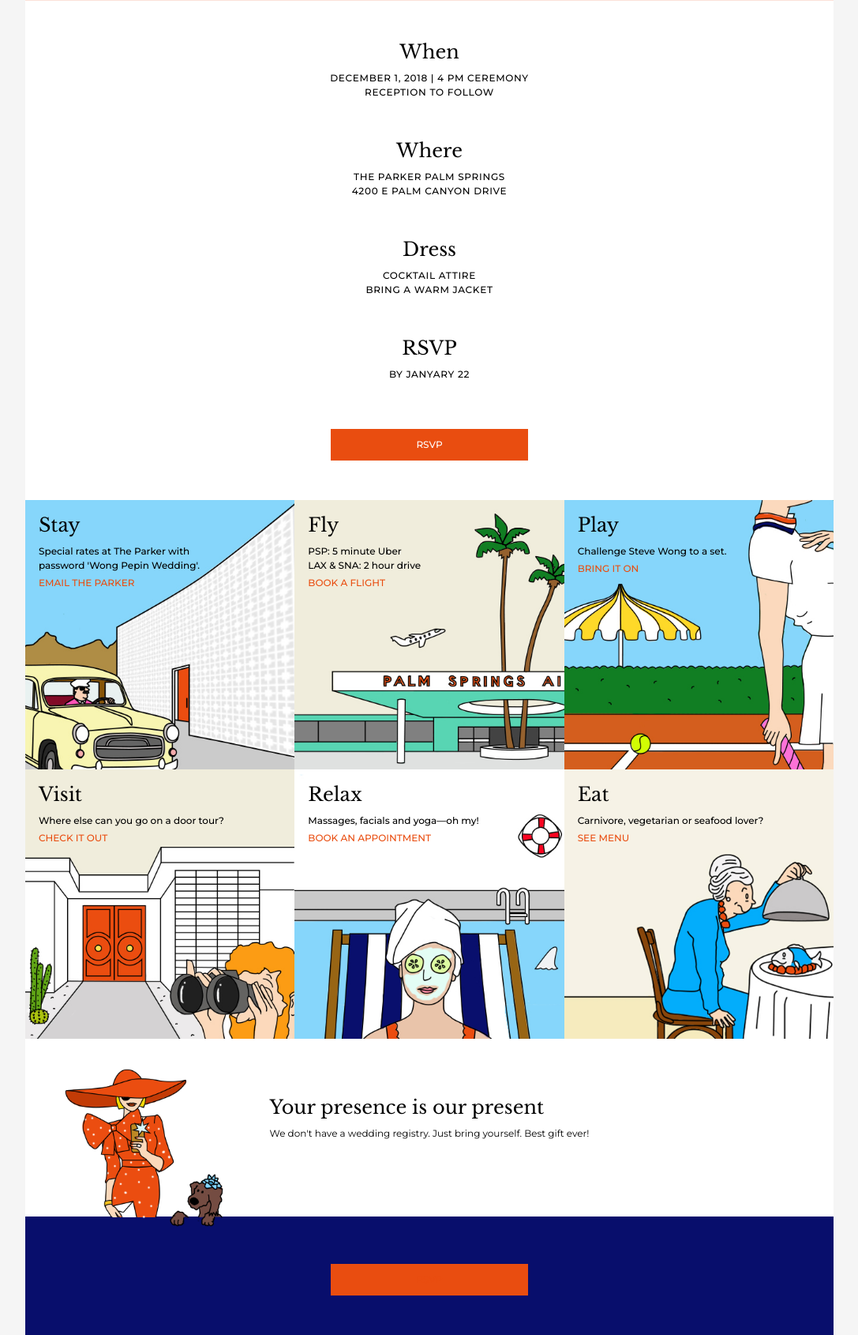
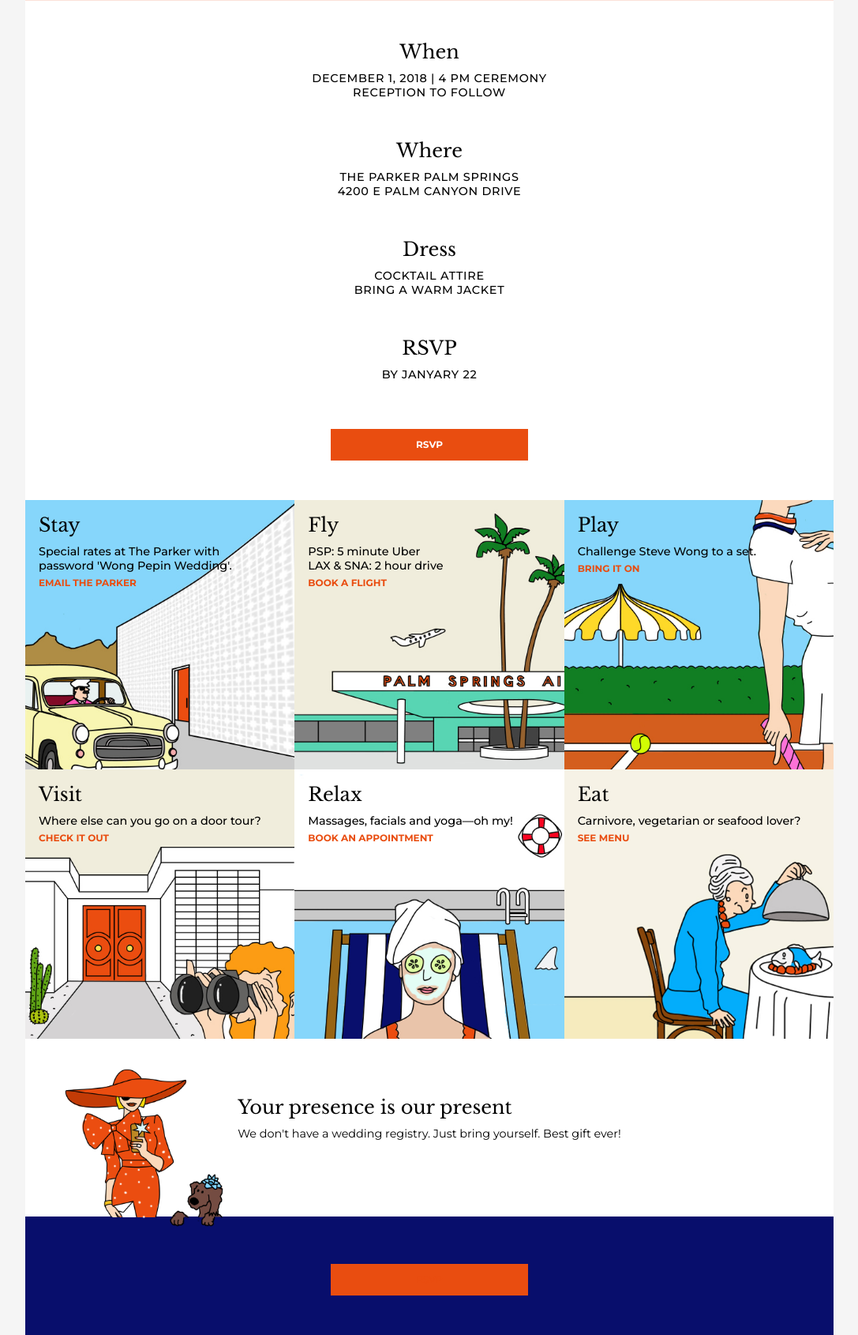
Before and after one commit to Jauny/wedding, a Flask app: template app/templates/index.html in a window 1280 px wide. Shown: the part 765-2455 px from the top of the page at 79% size, without its empty margins (96-1183 px from the left). Run offline with Flask 2, Linux system fonts and the light colour scheme; the template is opened without the code that fills it, so the values that code supplies are empty; parts of the project's set-up code (start-up, migrations or seed data) failed here and were passed over.

Commit message:
more details

```diff
--- a/app/static/style.css
+++ b/app/static/style.css
@@ -85,7 +85,7 @@ button, .button, .radio-button label, select {
   font-family: 'Montserrat', sans-serif;
   display: inline-block;
   line-height: var(--input-height);
-  font-weight: 500;
+  font-weight: 600;
   cursor: pointer;
   text-transform: uppercase;
   font-size: var(--content-size);
@@ -266,6 +266,7 @@ label {
 .block .content {
   font-size: var(--content-size);
   line-height: 18px;
+  font-size: 1.2em;
 }
 
 .mosaic {
@@ -293,12 +294,13 @@ label {
 }
 .mosaic .cell .block .content {
   font-weight: 500;
+  font-size: 1.2em;
 }
 .mosaic .cell .block a {
   margin-top: 5px;
   color: var(--main-red);
   text-transform: uppercase;
-  font-weight: 500;
+  font-weight: 600;
   display: inline-block;
 }
 .mosaic .cell img {
--- a/app/templates/footer.html
+++ b/app/templates/footer.html
@@ -1,3 +1,5 @@
 <div class="footer">
-  <a href="{{ url_for('rsvp', email=request.args.get('email')) }}" class="button">RSVP</a>
+  {% if 'rsvp' not in request.path %}
+    <a href="{{ url_for('rsvp', email=request.args.get('email')) }}" class="button">RSVP</a>
+  {% endif %}
 </div>
```
